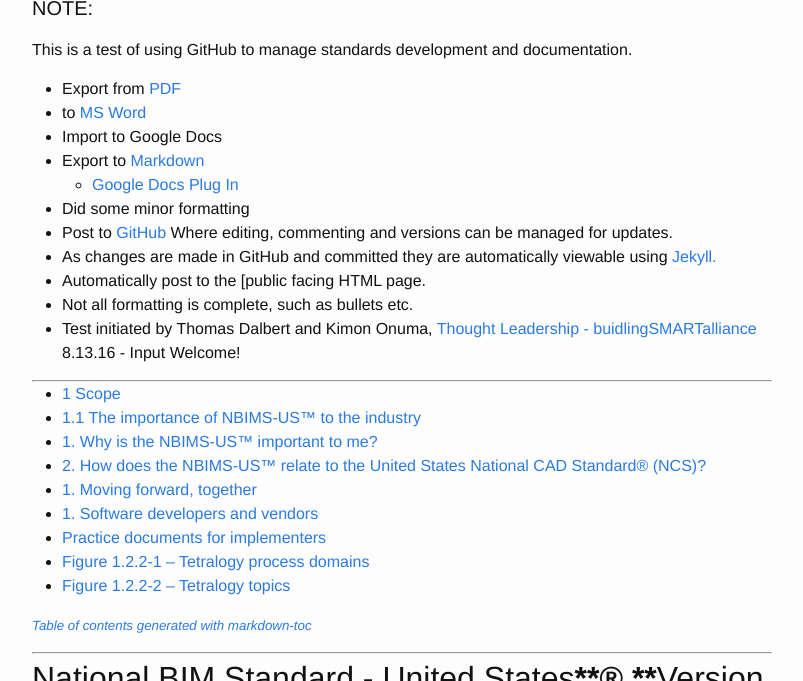
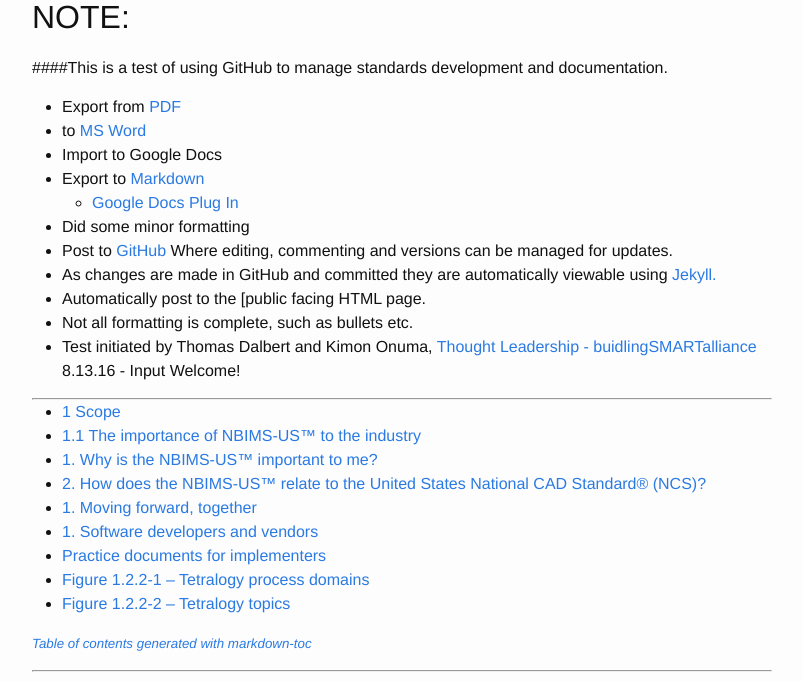
Before and after one commit to buildingSMARTalliance/BIMStorm, a Jekyll site: the page built from _posts/2016-08-14-NBIMS-US_V3_1_Scope.docx.md, in a window 1280 px wide and 900 px high, scrolled down 347 px, cut to the strip 219-900 px from the top of the window. Shown: the whole strip, without its empty margins (238-1041 px from the left). Built offline with Jekyll 4.4.1, drawn with Linux system fonts in a browser that asks for light colours.

```diff
--- a/_posts/2016-08-14-NBIMS-US_V3_1_Scope.docx.md
+++ b/_posts/2016-08-14-NBIMS-US_V3_1_Scope.docx.md
@@ -10,9 +10,9 @@ categories: NBIMS
 
 ____________
 
-#### NOTE:
+## NOTE:
 
-This is a test of using GitHub to manage standards development and documentation.
+####This is a test of using GitHub to manage standards development and documentation.
 
 * Export from [PDF](https://www.onuma.com/downloads/NBIMS-US_V3_5.3_BIM_PxP_Guide.pdf)
 * to [MS Word](https://www.onuma.com/downloads/NBIMS-US_V3_5.3_BIM_PxP_Guide.docx)
```
